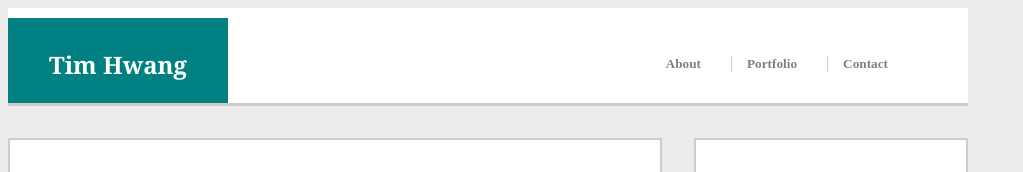
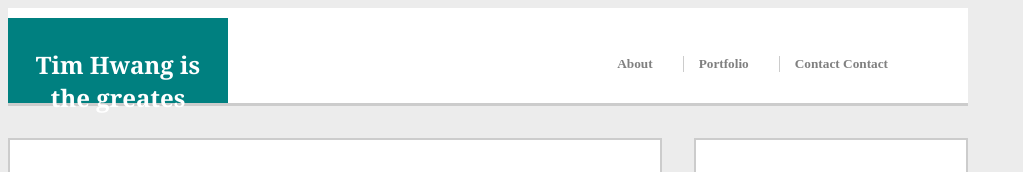
Before and after one commit to tdhwang/Basic-Portfolio, a plain HTML site: page portfolio.html in a window 1280 px wide. Shown: the top 172 px of the page, without its empty margins (0-1023 px from the left). Drawn offline with Linux system fonts and the light colour scheme.

Commit message:
committing some new things

```diff
--- a/portfolio.html
+++ b/portfolio.html
@@ -12,7 +12,7 @@
 		<header>
 			<nav class="tabs">
 				<div class="namecontainer">
-					<h1>Tim Hwang</h1>
+					<h1>Tim Hwang is the greates</h1>
 				</div>
 
 				<ul>
@@ -28,6 +28,7 @@
 					</li>
 					<li>
 						<h5 id="contacttop">
+							<a href="#">Contact</a>
 							<a href="#">Contact</a>
 						</h5>
 					</li>
```
Also changed, not shown: contact.html (+0 -2 lines), wow.html (added, +10 -0 lines).
